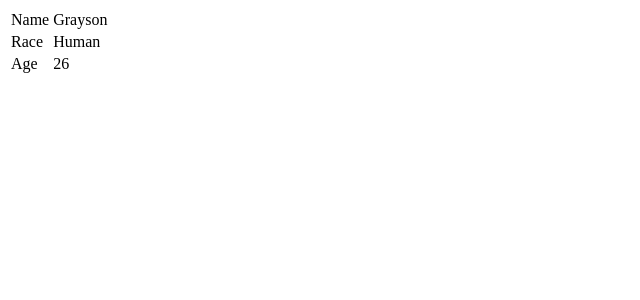
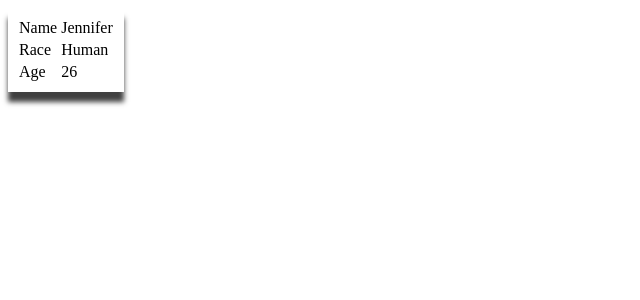
Before and after one commit to DiddySmooth/Sim, an Angular app in the folder Simm/: page / in a window 1280 px wide. Shown: the top 300 px of the page, without its empty margins (0-640 px from the left). Built offline with nearby package versions, Linux system fonts and the light colour scheme.

Commit message:
added nae and race

```diff
--- a/Simm/src/app/Components/player-info/player-info.component.html
+++ b/Simm/src/app/Components/player-info/player-info.component.html
@@ -1,7 +1,7 @@
-<table>
+<table class="playerInfoContainer">
     <tr>
         <td>Name</td>
-        <td>Grayson</td>
+        <td>{{name}}</td>
     </tr>
     <tr>
         <td>Race</td>
--- a/Simm/src/app/Components/player-info/player-info.component.sass
+++ b/Simm/src/app/Components/player-info/player-info.component.sass
@@ -0,0 +1,3 @@
+.playerInfoContainer
+    box-shadow: 0px 10px 5px 0px rgba(0,0,0,0.75)
+    padding: 8px
--- a/Simm/src/app/Components/player-info/player-info.component.ts
+++ b/Simm/src/app/Components/player-info/player-info.component.ts
@@ -1,10 +1,18 @@
-import { Component } from '@angular/core';
-
+import { Component, OnInit } from '@angular/core';
+import { names } from '../../../assets/names';
 @Component({
   selector: 'app-player-info',
   templateUrl: './player-info.component.html',
   styleUrl: './player-info.component.sass'
 })
-export class PlayerInfoComponent {
-
+export class PlayerInfoComponent implements OnInit{
+  name = ""
+  ngOnInit(): void {
+    this.generateName()
+  }
+  generateName(){
+    const randomNumber = Math.floor(Math.random() * names.length);
+    console.log(randomNumber)
+    this.name = names[randomNumber].name
+  }
 }
--- /dev/null
+++ b/Simm/src/assets/races.ts
@@ -0,0 +1,6 @@
+export let race = [
+    {
+        name: "Human",
+        ageLimit: 110
+    }
+]
```
